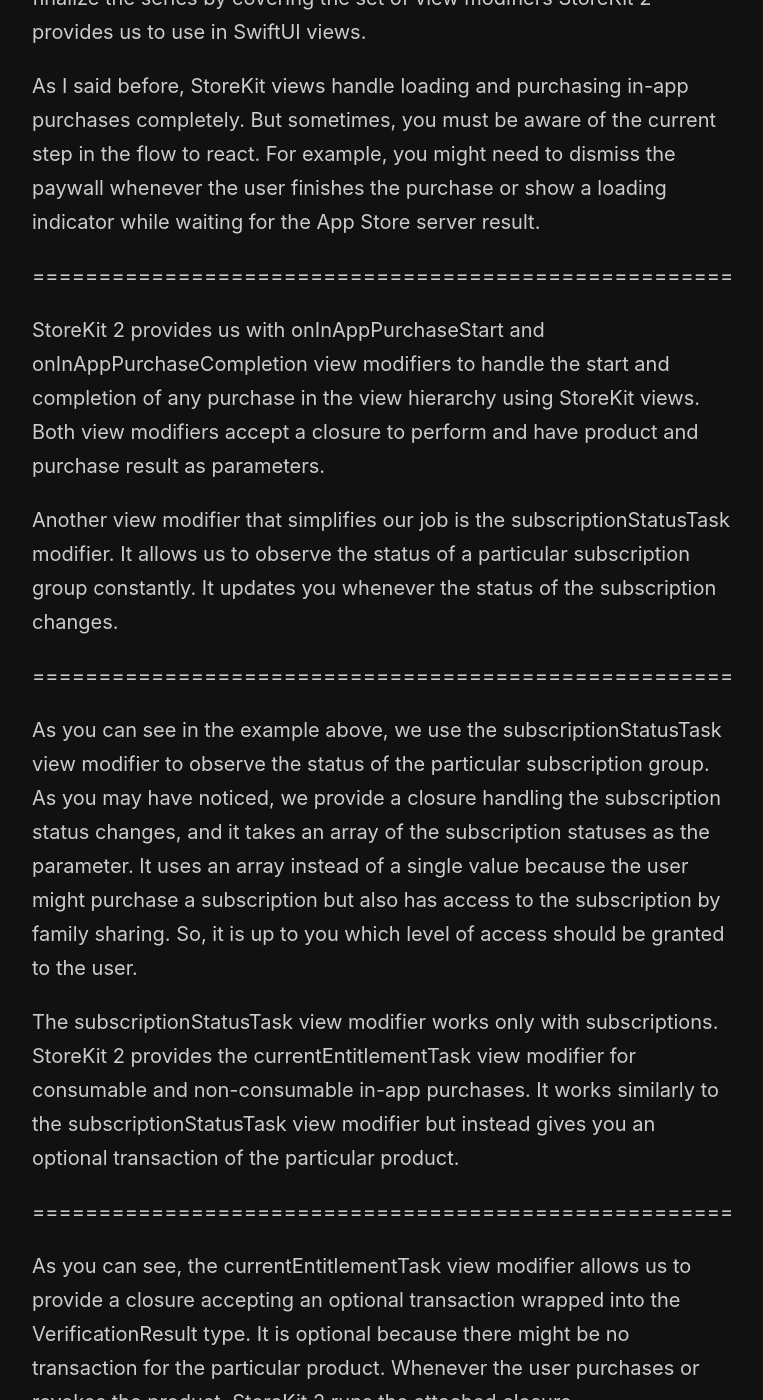
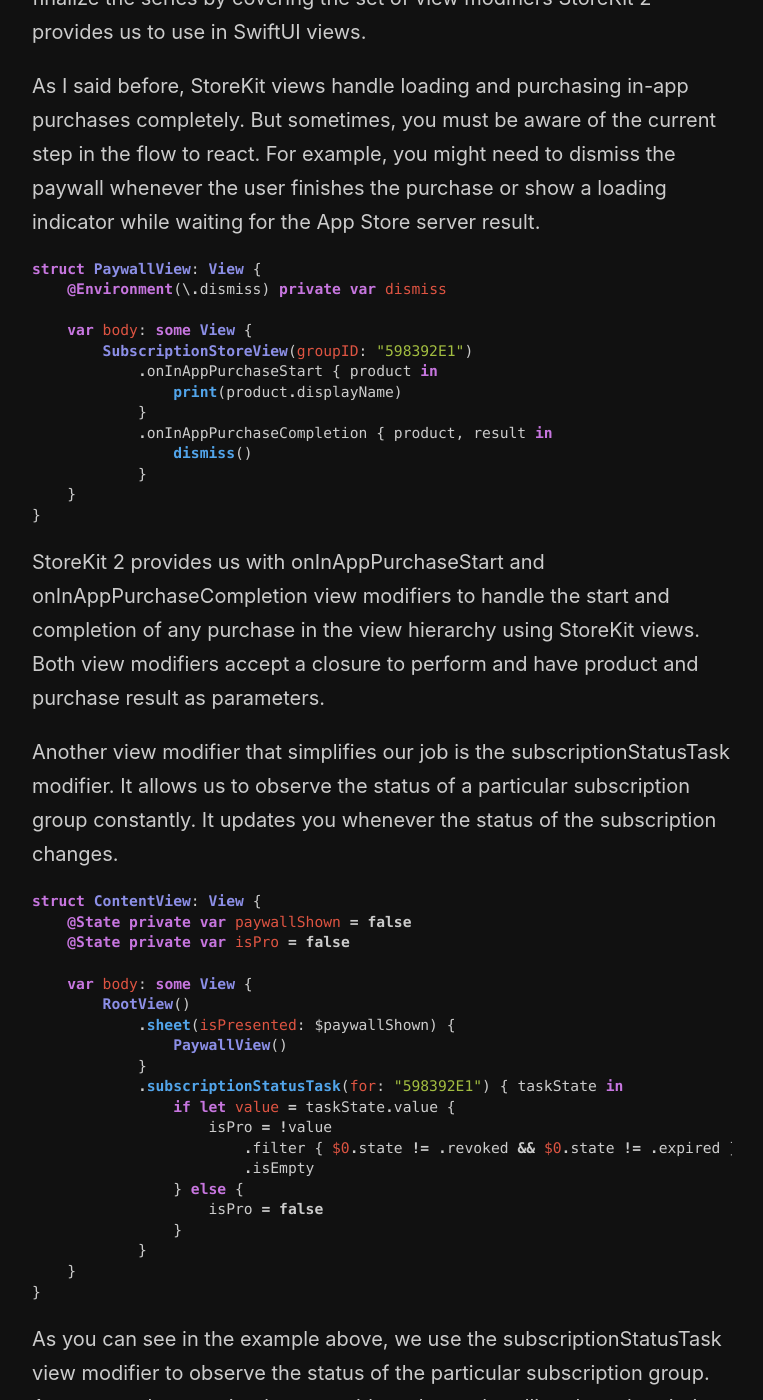
Before and after one commit to mecid/mecid.github.io, a Jekyll site: the page built from _posts/2023-08-30-mastering-storekit2-swiftui-view-modifiers.md, in a window 1280 px wide and 1400 px high, scrolled down 329 px. Shown: the whole window, without its empty margins (258-1021 px from the left). Built offline with Jekyll 4.4.1, drawn with Linux system fonts in a browser that asks for light colours; some of the changed text lies outside the part shown.

Commit message:
code examples added to the storekit view modifiers post

````diff
--- a/_posts/2023-08-30-mastering-storekit2-swiftui-view-modifiers.md
+++ b/_posts/2023-08-30-mastering-storekit2-swiftui-view-modifiers.md
@@ -7,25 +7,93 @@
 
 As I said before, StoreKit views handle loading and purchasing in-app purchases completely. But sometimes, you must be aware of the current step in the flow to react. For example, you might need to dismiss the paywall whenever the user finishes the purchase or show a loading indicator while waiting for the App Store server result.
 
-=====================================================
+```swift
+struct PaywallView: View {
+    @Environment(\.dismiss) private var dismiss
+
+    var body: some View {
+        SubscriptionStoreView(groupID: "598392E1")
+            .onInAppPurchaseStart { product in
+                print(product.displayName)
+            }
+            .onInAppPurchaseCompletion { product, result in
+                dismiss()
+            }
+    }
+}
+```
 
 StoreKit 2 provides us with onInAppPurchaseStart and onInAppPurchaseCompletion view modifiers to handle the start and completion of any purchase in the view hierarchy using StoreKit views.
 Both view modifiers accept a closure to perform and have product and purchase result as parameters.
 
 Another view modifier that simplifies our job is the subscriptionStatusTask modifier. It allows us to observe the status of a particular subscription group constantly. It updates you whenever the status of the subscription changes.
 
-=====================================================
+```swift
+struct ContentView: View {
+    @State private var paywallShown = false
+    @State private var isPro = false
+
+    var body: some View {
+        RootView()
+            .sheet(isPresented: $paywallShown) {
+                PaywallView()
+            }
+            .subscriptionStatusTask(for: "598392E1") { taskState in
+                if let value = taskState.value {
+                    isPro = !value
+                        .filter { $0.state != .revoked && $0.state != .expired }
+                        .isEmpty
+                } else {
+                    isPro = false
+                }
+            }
+    }
+}
+```
 
 As you can see in the example above, we use the subscriptionStatusTask view modifier to observe the status of the particular subscription group. As you may have noticed, we provide a closure handling the subscription status changes, and it takes an array of the subscription statuses as the parameter. It uses an array instead of a single value because the user might purchase a subscription but also has access to the subscription by family sharing. So, it is up to you which level of access should be granted to the user.
 
 The subscriptionStatusTask view modifier works only with subscriptions. StoreKit 2 provides the currentEntitlementTask view modifier for consumable and non-consumable in-app purchases. It works similarly to the subscriptionStatusTask view modifier but instead gives you an optional transaction of the particular product.
 
-=====================================================
+```swift
+struct ContentView: View {
+    @State private var paywallShown = false
+    @State private var isPro = false
+
+    var body: some View {
+        RootView()
+            .sheet(isPresented: $paywallShown) {
+                PaywallView()
+            }
+            .currentEntitlementTask(for: "1232") { taskState in
+                if let transaction = try? taskState.transaction?.payloadValue {
+                    isPro = true
+                } else {
+                    isPro = false
+                }
+            }
+    }
+}
+```
 
 As you can see, the currentEntitlementTask view modifier allows us to provide a closure accepting an optional transaction wrapped into the VerificationResult type. It is optional because there might be no transaction for the particular product. Whenever the user purchases or revokes the product, StoreKit 2 runs the attached closure.
 
 Another view modifier StoreKit 2 provides us is the storeProductsTask modifier. It allows us to load the list of products and observe them. It runs the provided closure whenever any product in the collection changes.
 
-=====================================================
+```swift
+struct ContentView: View {
+    @State private var paywallShown = false
+
+    var body: some View {
+        RootView()
+            .sheet(isPresented: $paywallShown) {
+                PaywallView()
+            }
+            .storeProductTask(for: "12763") { taskState in
+                print(taskState.product?.displayName)
+            }
+    }
+}
+```
 
 Today, we learned how to query StoreKit 2 from SwiftUI views using brand-new view modifiers.
````
